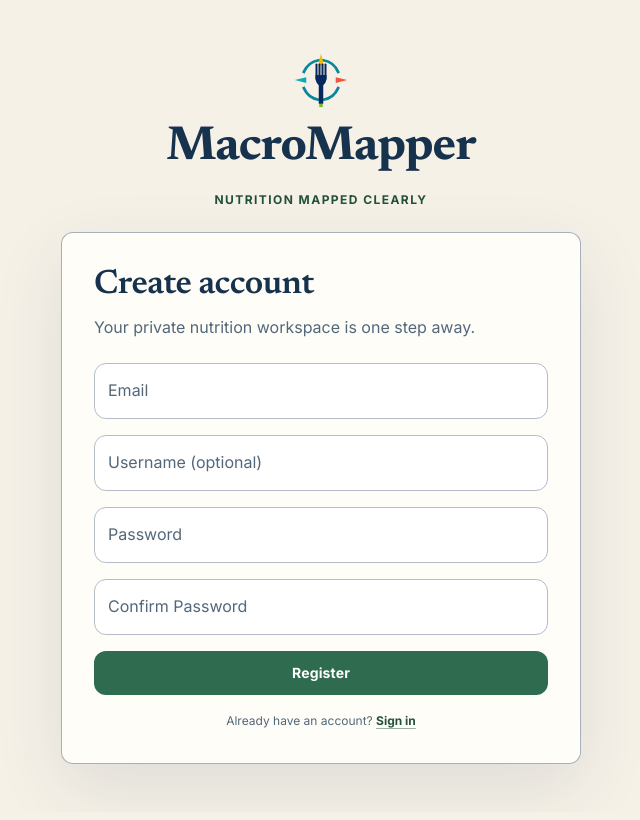
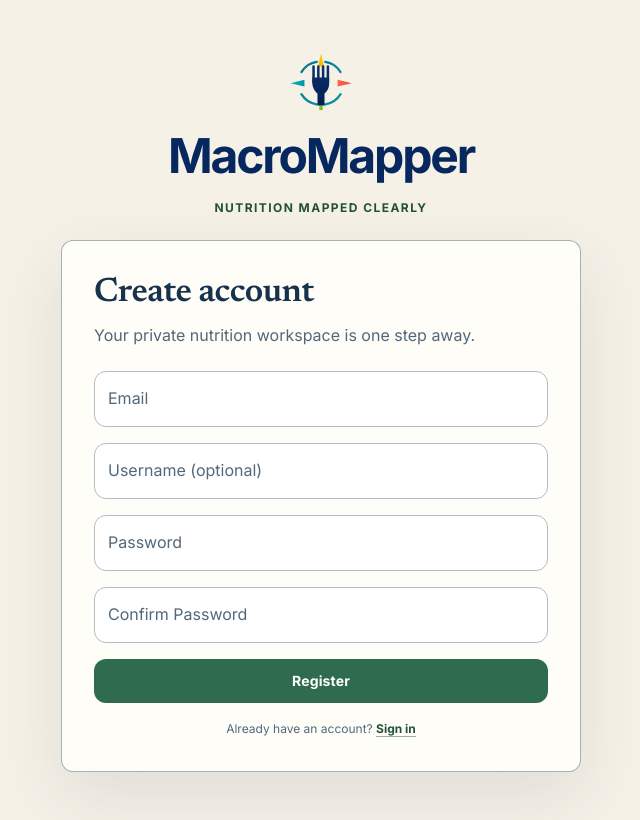
Before and after one commit to VanillaIceCube/MacroMapper, a React (Vite) app in the folder frontend/: page /register in a window 1280 px wide. Shown: the whole page, without its empty margins (319-959 px from the left). Built offline with nearby package versions, Linux system fonts and the light colour scheme; no server answers; the HTML template or start-up script is replaced by a standard one.

Commit message:
fix(frontend): refine MacroMapper logo

```diff
--- a/frontend/src/components/AppNavigationDrawer.jsx
+++ b/frontend/src/components/AppNavigationDrawer.jsx
@@ -71,9 +71,17 @@ export default function AppNavigationDrawer({ open, setOpen }) {
               component="img"
               src="/macromapper-mark.svg"
               alt=""
-              sx={{ width: 34, height: 34 }}
+              sx={{ width: 38, height: 38 }}
             />
-            <Typography variant="h5" sx={{ fontWeight: 650, color: 'var(--atlas-ink)' }}>
+            <Typography
+              variant="h5"
+              sx={{
+                fontFamily: '"Inter", "Segoe UI", Arial, sans-serif',
+                fontWeight: 800,
+                letterSpacing: '-0.035em',
+                color: '#06285F',
+              }}
+            >
               MacroMapper
             </Typography>
           </Stack>
--- a/frontend/src/components/AuthPageShell.jsx
+++ b/frontend/src/components/AuthPageShell.jsx
@@ -14,8 +14,16 @@ export default function AuthPageShell({ children, title }) {
       }}
     >
       <Stack alignItems="center" spacing={1}>
-        <Box component="img" src="/macromapper-mark.svg" alt="" sx={{ width: 64, height: 64 }} />
-        <Typography variant="h3" sx={{ fontWeight: 650, color: 'var(--atlas-ink)' }}>
+        <Box component="img" src="/macromapper-mark.svg" alt="" sx={{ width: 72, height: 72 }} />
+        <Typography
+          variant="h3"
+          sx={{
+            fontFamily: '"Inter", "Segoe UI", Arial, sans-serif',
+            fontWeight: 800,
+            letterSpacing: '-0.045em',
+            color: '#06285F',
+          }}
+        >
           MacroMapper
         </Typography>
         <Typography
```
Also changed, not shown: frontend/public/macromapper-mark.svg, 1 other file (tests, documents, lock files or other folders).
